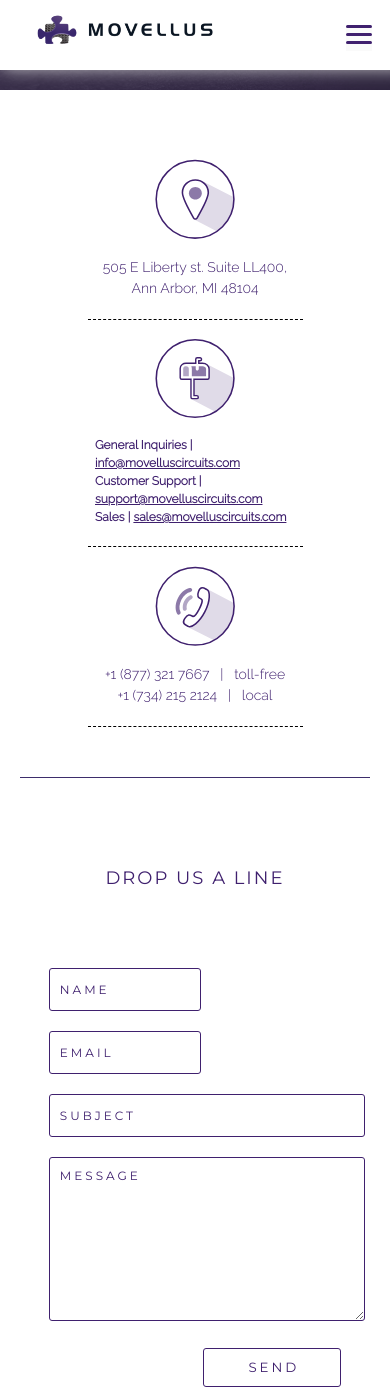
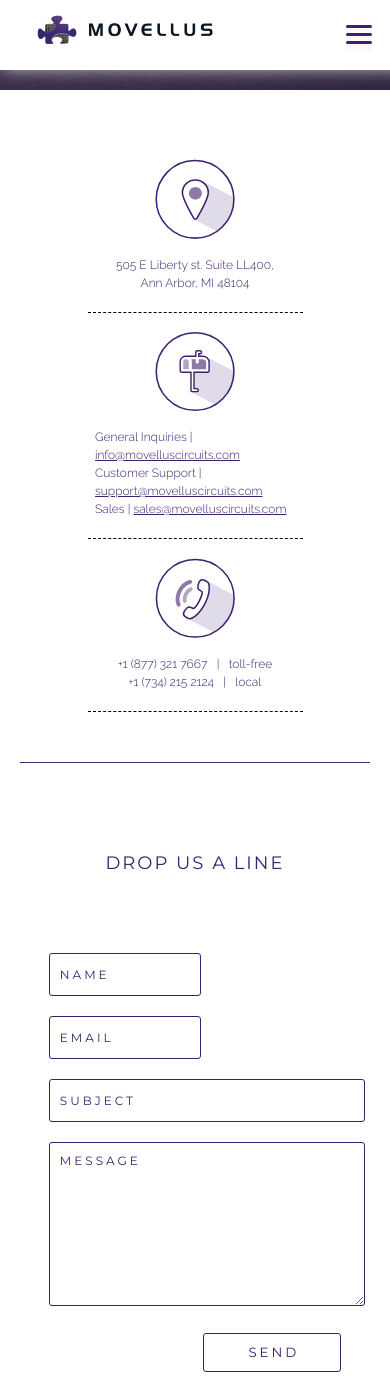
Before and after one commit to zaghmout/movellus, a Jekyll site: the page built from contact/index.html, in a window 390 px wide and 1400 px high, scrolled down 215 px. Built offline with Jekyll 4.4.1, drawn with Linux system fonts in a browser that asks for light colours; nearby versions of some CDN libraries.

Commit message:
fixed mobile navi, contact page fonts, and newsroom links

```diff
--- a/_includes/header.html
+++ b/_includes/header.html
@@ -28,7 +28,7 @@
           <h1>Company</h1>
         </div>
       </a>
-      <a href="https://press.movelluscircuits.com/">
+      <a>
         <div class="nav-link tooltip" data-tooltip-content="#tooltip_content_newsroom">
           <img src="/images/svg/newsroom-icon.svg">
           <h1>Newsroom</h1>
@@ -76,12 +76,13 @@
       </div>
 
       <div class="trigger">
-            <a class="nav-link" href="#tech">TECHNOLOGY</a>
-            <a class="nav-link" href="#hist">HISTORY</a>
-            <a class="nav-link" href="#team">TEAM</a>
-            <a class="nav-link" href="#contact">CONTACT</a>
-            <a class="nav-link" href="https://press.movelluscircuits.com/">PRESS</a>
-            <a class="nav-link" href="https://blog.movelluscircuits.com/">BLOG</a>
+        <a class="nav-link" href="/">HOME</a>
+        <a class="nav-link" href="/products">PRODUCTS</a>
+        <a class="nav-link" href="/technology">TECHNOLOGY</a>
+        <a class="nav-link" href="/company">COMPANY</a>
+        <a class="nav-link" href="/contact">CONTACT</a>
+        <a class="nav-link" href="https://press.movelluscircuits.com/">PRESS</a>
+        <a class="nav-link" href="https://blog.movelluscircuits.com/">BLOG</a>
       </div>
     </nav>
 
--- a/_sass/_layout.scss
+++ b/_sass/_layout.scss
@@ -357,7 +357,7 @@
         width: 300px;
         text-align: center;
         padding: $spacing-unit / 2;
-        font-size: 14px;
+        font-size: 12px;
 
         @include media-query(710px) {
             width: 92vw;
@@ -383,7 +383,6 @@
     #contact-emails{
         font-size: 12px;
         text-align: left;
-        font-weight: 600;
         a{
             text-decoration: underline;
         }
```
